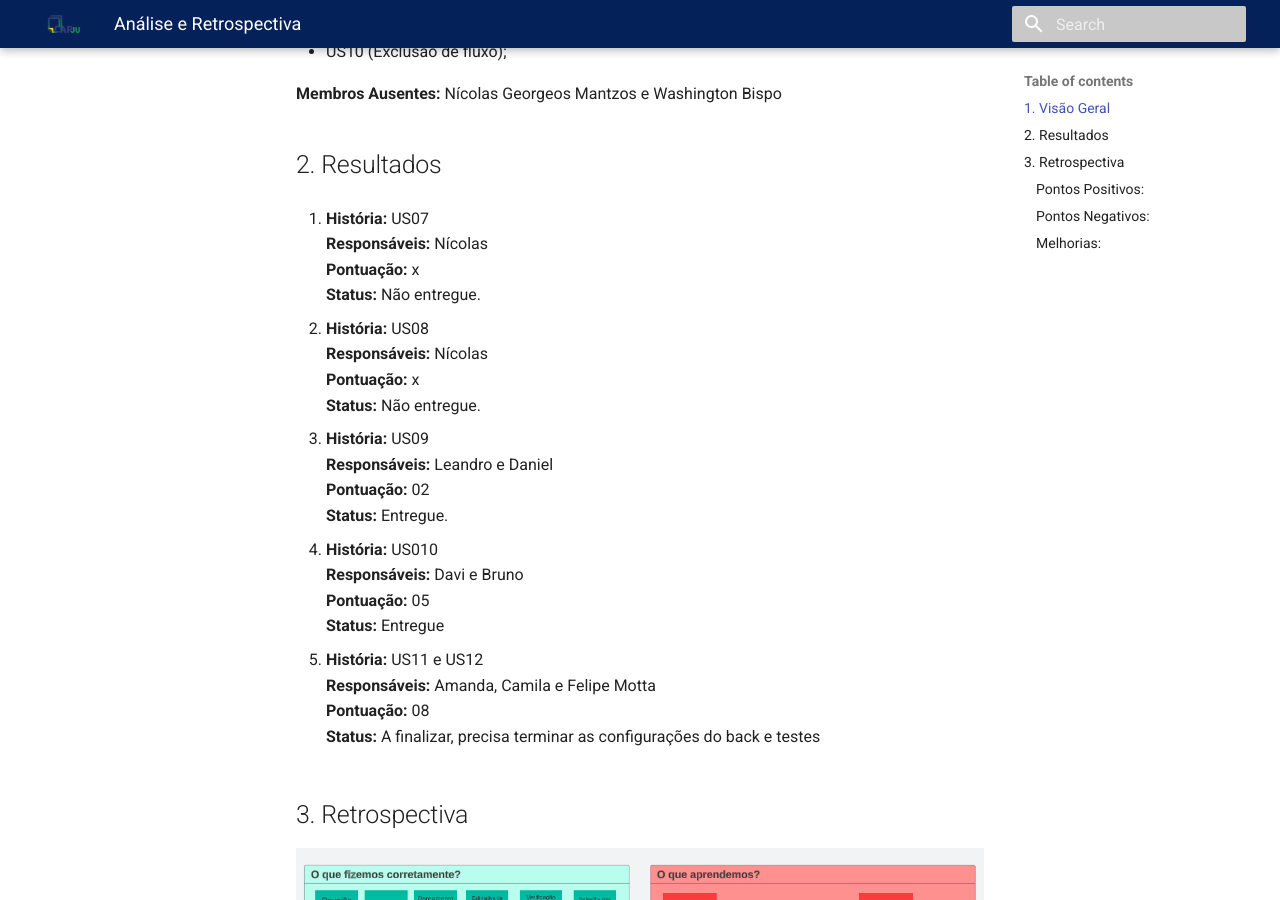
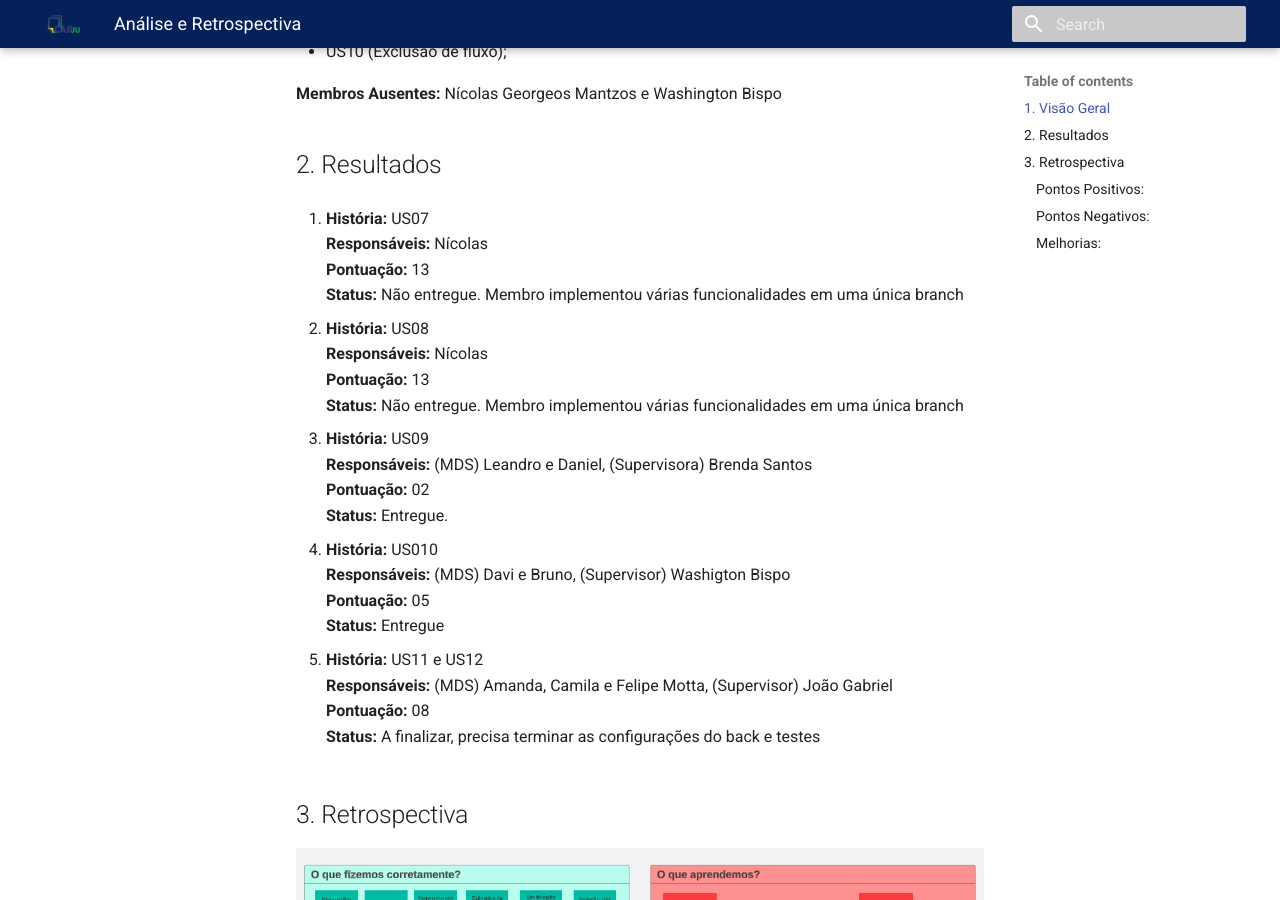
Before and after one commit to fga-eps-mds/2023-2-CAPJu-Doc, an MkDocs documentation site: the page built from docs/sprints/sprint04/review.md, in a window 1280 px wide and 900 px high, scrolled down 684 px. Built offline with MkDocs 1.6.1 and Material for MkDocs 9.7.7, drawn with Linux system fonts in a browser that asks for light colours.

Commit message:
Melhorando a documentação de acordo com os comentários

```diff
--- a/docs/sprints/sprint04/review.md
+++ b/docs/sprints/sprint04/review.md
@@ -26,32 +26,32 @@
 
 1. **História:** US07 <br/>
 **Responsáveis:** Nícolas <br/>
-**Pontuação:** x <br/>
-**Status:** Não entregue. <br/>
+**Pontuação:** 13 <br/>
+**Status:** Não entregue. Membro implementou várias funcionalidades em uma única branch<br/>
 
 2. **História:** US08 <br/>
 **Responsáveis:** Nícolas <br/>
-**Pontuação:** x <br/>
-**Status:** Não entregue. <br/>
+**Pontuação:** 13 <br/>
+**Status:** Não entregue.  Membro implementou várias funcionalidades em uma única branch<br/>
 
 3. **História:** US09 <br/>
-**Responsáveis:** Leandro e Daniel <br/>
+**Responsáveis:** (MDS) Leandro e Daniel, (Supervisora) Brenda Santos<br/>
 **Pontuação:** 02 <br/>
 **Status:** Entregue. <br/>
 
 4. **História:** US010 <br/>
-**Responsáveis:** Davi e Bruno <br/>
+**Responsáveis:** (MDS) Davi e Bruno, (Supervisor) Washigton Bispo <br/>
 **Pontuação:**  05 <br/>
 **Status:** Entregue <br/>
 
 5. **História:**  US11 e US12 <br/>
-**Responsáveis:** Amanda, Camila e Felipe Motta <br/>
+**Responsáveis:** (MDS) Amanda, Camila e Felipe Motta, (Supervisor) João Gabriel <br/>
 **Pontuação:**  08 <br/>
 **Status:** A finalizar, precisa terminar as configurações do back e testes <br/>
 
 ## 3. Retrospectiva
 
-![](<Captura de tela 2023-11-04 144256.png>)
+![Review Board](<Captura de tela 2023-11-04 144256.png>)
 
 ### Pontos Positivos:
 * Mais autonomia dos membros de MDS no projeto
```
